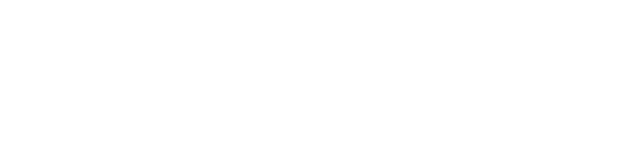
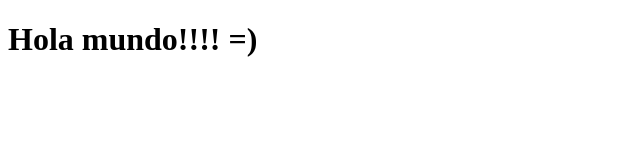
Before and after one commit to ErnestoLgi/testBedu2, a plain HTML site: page index.html in a window 1280 px wide. Shown: the whole page, without its empty margins (0-640 px from the left). Drawn offline with Linux system fonts and the light colour scheme.

Commit message:
Se agrego un objeto h1

```diff
--- a/index.html
+++ b/index.html
@@ -7,5 +7,6 @@
         <title>Documento</title>
     </head>
     <body>
+        <h1>Hola mundo!!!! =) </h1>
     </body>
 </html>
```
